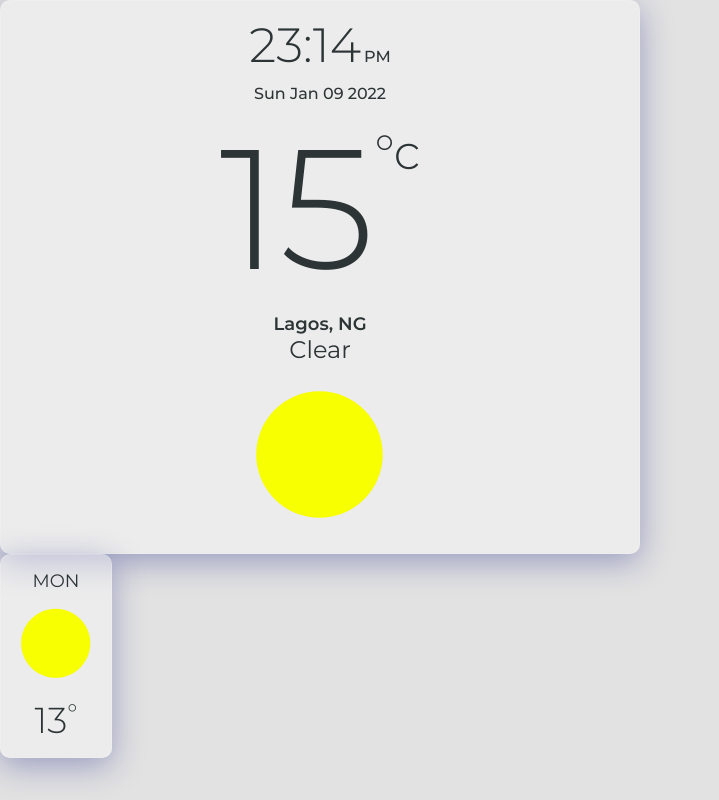
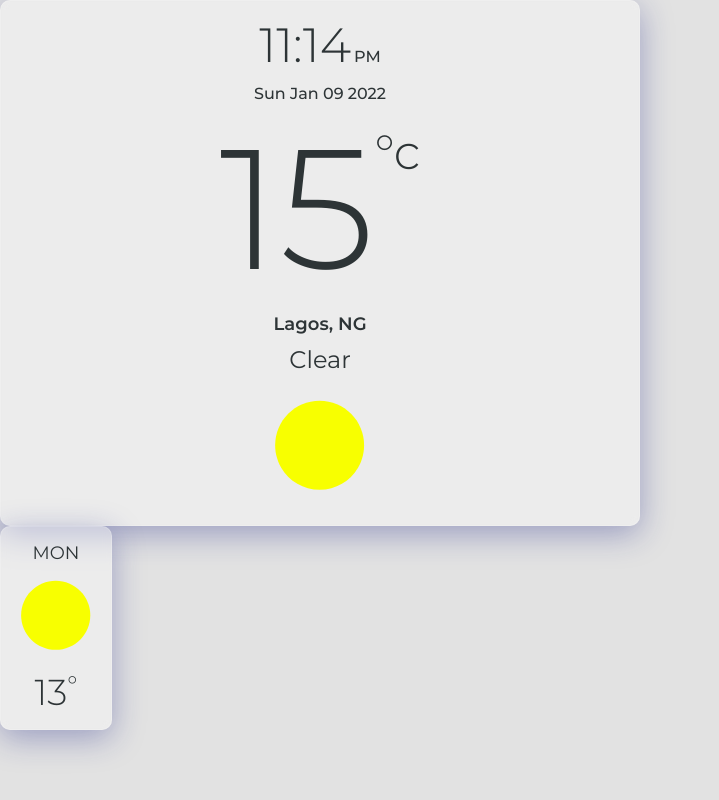
Before and after one commit to Heyeso/WeatherNow, a React (Create React App) app: page / in a window 1280 px wide. Shown: the whole page, without its empty margins (0-719 px from the left). Built offline with nearby package versions, Linux system fonts and the light colour scheme.

Commit message:
Refactor: imiproved get current time and date component.

```diff
--- a/src/pages/main/mainpage.tsx
+++ b/src/pages/main/mainpage.tsx
@@ -11,6 +11,16 @@ import { SunnyIcon } from "./components/assets/weather.icon";
 import DailyCard from "./components/dailycard";
 
 const MainPageContainer = styled.section`
+  width: 100%;
+  height: 100%;
+  box-sizing: border-box;
+  position: relative;
+  display: block;
+  overflow-y: auto;
+  overflow-x: hidden;
+`;
+
+const BGcolorContainer = styled.div`
   width: 100%;
   height: 100%;
   box-sizing: border-box;
@@ -42,10 +52,13 @@ function MainPage() {
   useEffect(() => {
     if (search) console.log(search);
   }, []);
+
   return (
     <MainPageContainer>
-      <CurrentCard {...SampleCurrent} />
-      <DailyCard {...SampleDay} />
+      <BGcolorContainer>
+        <CurrentCard {...SampleCurrent} />
+        <DailyCard {...SampleDay} />
+      </BGcolorContainer>
     </MainPageContainer>
   );
 }
@@ -110,12 +123,12 @@ const DescriptionContain = styled.div`
   font-family: "Montserrat regular";
   font-size: 24px;
   text-align: center;
-  margin: 0 0 10px 0;
+  margin: 10px 0;
 `;
 const WeatherContain = styled.p`
   svg {
-    width: 128px;
-    height: 128px;
+    width: 90px;
+    height: 90px;
   }
 `;
 interface CurrentCardProps extends CurrentCardVM {}
@@ -176,24 +189,22 @@ const CurrentDayTime = () => {
   }, []);
 
   const tick = () => {
-    return new Date(
-      new Date().toLocaleString("en-US", {
-        day: "2-digit",
-        month: "2-digit",
-        year: "numeric",
-        hour: "2-digit",
-        minute: "2-digit",
-        second: "2-digit",
-        hour12: true,
-      })
-    );
+    return new Date();
+  };
+
+  const getHour = () => {
+    if (time)
+      if (time.getHours() <= 12) return time.getHours();
+      else return time.getHours() % 12;
+
+    return "";
   };
 
   return (
     <>
       <CurrentTimeContainer>
-        {time && `${time.getHours()}:${time.getMinutes()}`}
-        <span>{new Date().getHours() > 11 ? "PM" : "AM"}</span>
+        {time && `${getHour()}:${time.getMinutes()}`}
+        <span>{time && time.getHours() > 11 ? "PM" : "AM"}</span>
       </CurrentTimeContainer>
       <CurrentDayContainer>
         {time && `${time.toDateString()}`}
```
